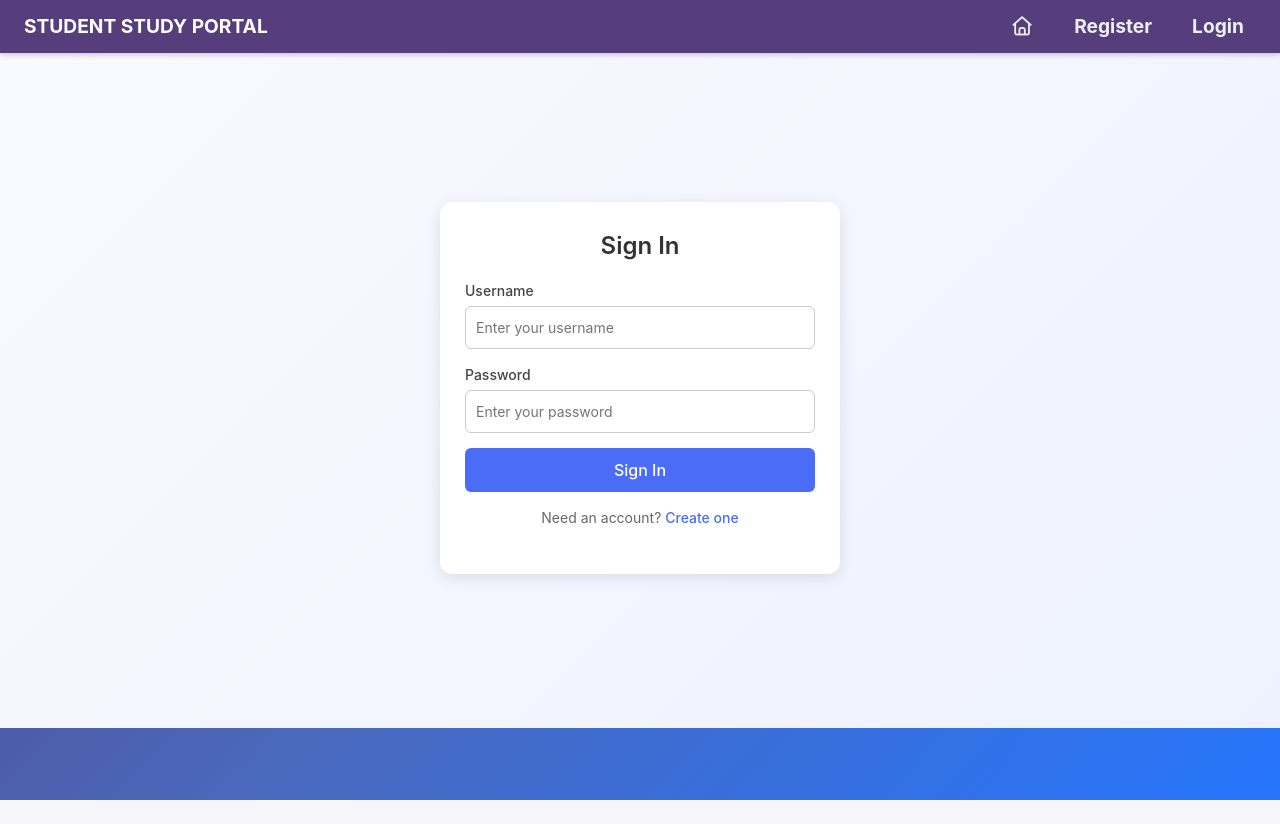
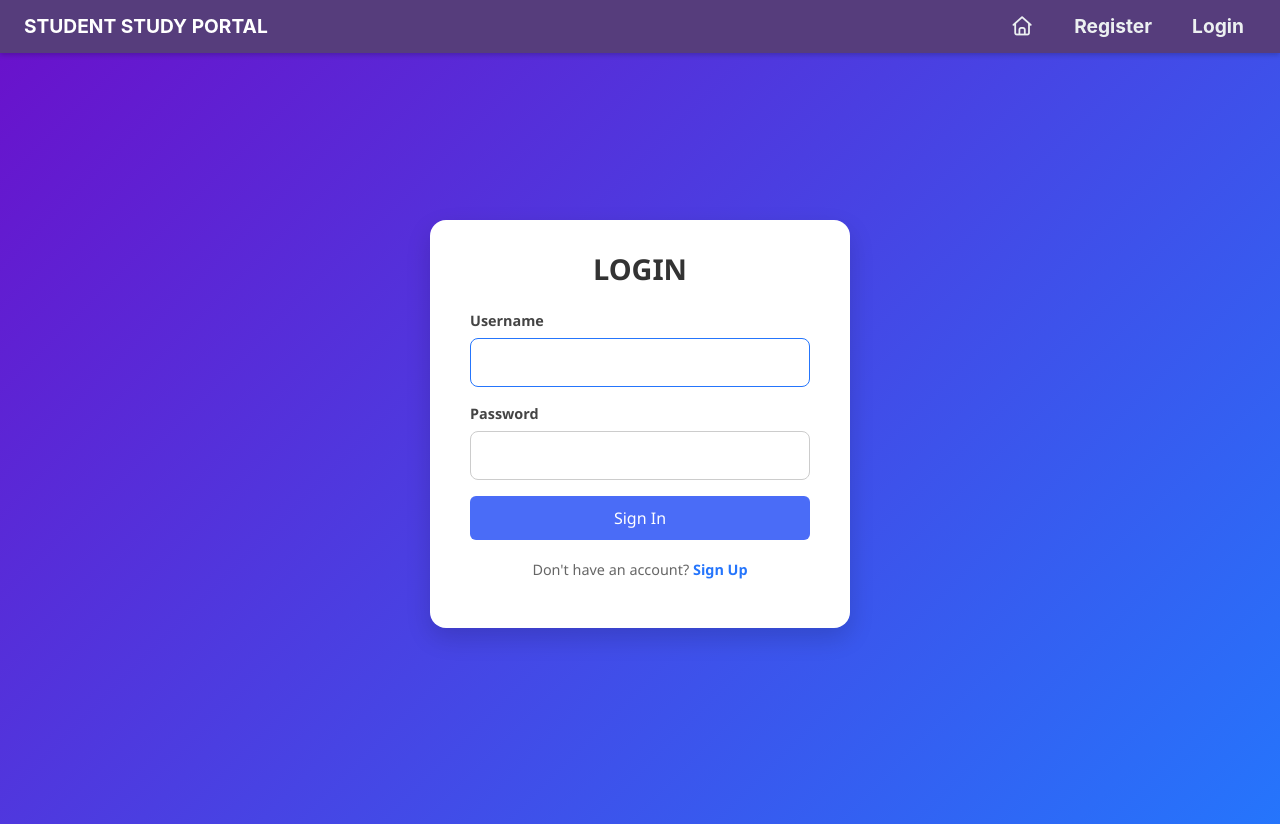
Before and after one commit to nuraddeen2014/student-study-portal, a Django app: page /login/?next=/assignments/student/ in a window 1280 px wide. Before the commit the page ends 800 px from the top, so only its background shows below. Run offline with Django 5.2, Linux system fonts and the light colour scheme; some libraries are stand-ins or nearby versions.

Commit message:
Login edited

```diff
--- a/assignments/templates/assignments/lecturer_assignments.html
+++ b/assignments/templates/assignments/lecturer_assignments.html
@@ -8,7 +8,7 @@
   <div class="dashboard-grid">
     {% for assignment in assignments %}
     <a href="{% url 'assignment_detail' assignment.id %}" class="dashboard-card">
-      <img src="{% static 'images/homework.jpg' %}" alt="Assignment">
+      <img src="{% static 'images/assignment.jpg' %}" alt="Assignment">
       <h5>{{ assignment.title }}</h5>
       <p>Due: {{ assignment.due_date|date:"M d, Y H:i" | default:"No date set" }}</p>
     </a>
--- a/assignments/templates/assignments/student_assignments.html
+++ b/assignments/templates/assignments/student_assignments.html
@@ -8,7 +8,7 @@
   <div class="dashboard-grid">
     {% for assignment in assignments %}
     <a href="{% url 'assignment_detail' assignment.id %}" class="dashboard-card">
-      <img src="{% static 'images/homework.jpg' %}" alt="Assignment">
+      <img src="{% static 'images/assignment.jpg' %}" alt="Assignment">
       <h5>{{ assignment.title }}</h5>
       <p>Due: {{ assignment.due_date|date:"M d, Y H:i" | default:"No date set" }}</p>
     </a>
--- a/dashboard/templates/dashboard/base.html
+++ b/dashboard/templates/dashboard/base.html
@@ -8,7 +8,15 @@
   <meta charset="UTF-8" />
   <meta name="viewport" content="width=device-width, initial-scale=1.0" />
   <meta http-equiv="X-UA-Compatible" content="ie=edge" />
+
+  <!--Use if statement to personalize roles-->
+  {% if request.user.is_staff %}
+  <title>Lecturer-dashboard</title>
+  {% else %}
   <title>Student-dashboard</title>
+  {% endif %}
+
+  <!--load fonts and favicons-->
   <script src="https://ajax.googleapis.com/ajax/libs/jquery/3.5.1/jquery.min.js"></script>
   <link rel="stylesheet" href="https://stackpath.bootstrapcdn.com/bootstrap/4.3.1/css/bootstrap.min.css"
     integrity="sha384-ggOyR0iXCbMQv3Xipma34MD+dH/1fQ784/j6cY/iJTQUOhcWr7x9JvoRxT2MZw1T" crossorigin="anonymous" />
@@ -18,7 +26,7 @@
   <link rel="stylesheet" href="{% static 'css/main.css' %}" />
   <link rel="stylesheet" href="{% static 'css/register.css' %}" />
   <link rel="stylesheet" href="{% static 'css/login.css' %}" />
-  lin
+
 </head>
 
 <body>
@@ -56,12 +64,13 @@
               {% endif %}
               <li><a href="{% url 'notes' %}" title="Notes">Notes</a></li>
               <li><a href="{% url 'conversion' %}" title="Conversion Tool">Conversion</a></li>
+
+              {% if request.user.is_staff %}
+              <li><a href="{% url "lecturer-assignments" %}" title="assignments">Give Assignments</a></li>
+              {% else %}
+              <li><a href="{% url "student-assignments" %}" title="assignments">View Assignments</a></li>
+              {% endif %}
               <li><a href="{% url 'logout' %}" title="Logout">Logout</a></li>
-              {% if request.user.is_staff %}
-              <li><a href="assignments/lecturer" title="assignments">Assignments</a></li>
-              {% else %}
-              <li><a href="assignments/student" title="assignments">Assignments</a></li>
-              {% endif %}
             </ul>
           </li>
         {% else %}
--- a/dashboard/templates/dashboard/home.html
+++ b/dashboard/templates/dashboard/home.html
@@ -3,7 +3,12 @@
 {% block content %}
 
 <section class="dashboard">
+
+  {% if request.user.is_staff %}
+  <h1 class="dashboard-title">Welcome</h1>
+  {% else %}
   <h1 class="dashboard-title">Welcome to Your Study Portal</h1>
+  {% endif %}
   <p class="dashboard-subtitle">Choose a tool below to get started:</p>
 
   <div class="dashboard-grid">
--- a/dashboard/templates/dashboard/login.html
+++ b/dashboard/templates/dashboard/login.html
@@ -1,39 +1,44 @@
 {% extends 'dashboard/base.html' %}
 {% load static %}
 {% block content %}
-<div class="auth-container">
-  <div class="auth-box">
-    <!-- Header -->
-    <h2 class="auth-title">Sign In</h2>
 
-    <!-- Login Form -->
-    <form method="POST" class="auth-form">
+<!-- Background -->
+<div class="register-bg">
+  <div class="register-card">
+    <h2 class="register-title">LOGIN</h2>
+
+    <form method="POST" enctype="multipart/form-data" class="register-form">
       {% csrf_token %}
-      <input type="hidden" name="next" value="{% url 'home' %}">
 
-      <!-- Username -->
-      <div class="form-group">
-        <label for="username">Username</label>
-        <input type="text" name="username" id="username" placeholder="Enter your username" required>
-      </div>
+      <!-- Non-field errors (e.g., password mismatch, duplicate username) -->
+      {% if form.non_field_errors %}
+        <div class="alert alert-danger">
+          {{ form.non_field_errors }}
+        </div>
+      {% endif %}
 
-      <!-- Password -->
-      <div class="form-group">
-        <label for="password">Password</label>
-        <input type="password" name="password" id="password" placeholder="Enter your password" required>
-      </div>
+      <!-- Render each form field with label and error -->
+      {% for field in form %}
+        <div class="form-group">
+          <label for="{{ field.id_for_label }}">{{ field.label }}</label>
+          {{ field }}
+          {% if field.errors %}
+            <div class="text-danger small">
+              {{ field.errors|striptags }}
+            </div>
+          {% endif %}
+        </div>
+      {% endfor %}
 
-      <!-- Submit -->
+      <!-- Submit Button -->
       <button type="submit" class="btn-submit">Sign In</button>
     </form>
 
-    <!-- Links -->
-    <div class="auth-links">
-      <p>Need an account?
-        <a href="{% url 'register' %}">Create one</a>
-      </p>
-
-    </div>
+    <p class="login-text">
+      Don't have an account?
+      <a href="{% url 'register' %}">Sign Up</a>
+    </p>
   </div>
 </div>
+
 {% endblock content %}
--- a/studentstudyportal/settings.py
+++ b/studentstudyportal/settings.py
@@ -134,3 +134,5 @@ CRISPY_TEMPLATE_PACK = "bootstrap4"
 # https://docs.djangoproject.com/en/5.2/ref/settings/#default-auto-field
 
 DEFAULT_AUTO_FIELD = 'django.db.models.BigAutoField'
+
+# Media
```
Also changed, not shown: assignments/templates/assignments/lecturer_creation_command.txt (added, +7 -0 lines), dashboard/templates/dashboard/register.html (+23 -6 lines), dashboard/views.py (+26 -24 lines), static/images/assignment.jpg (added).
